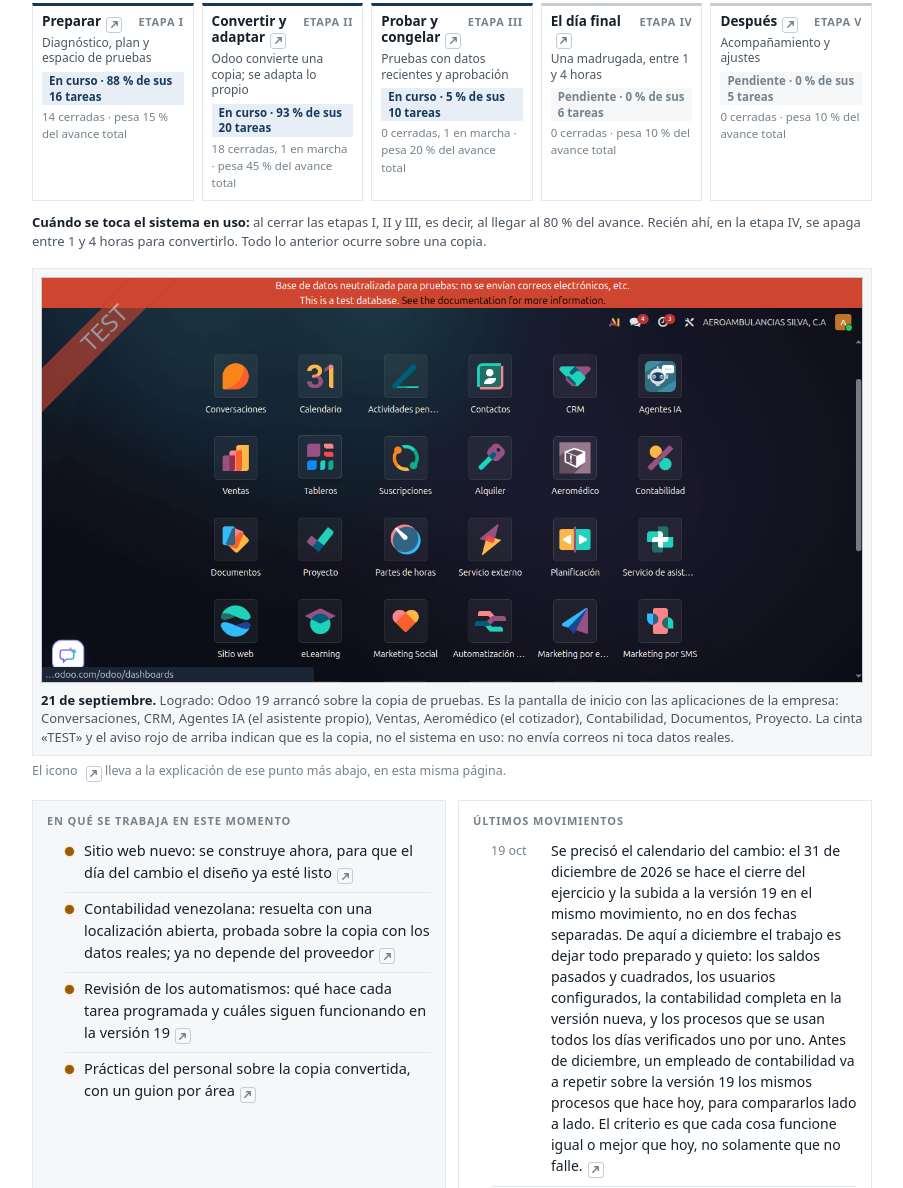
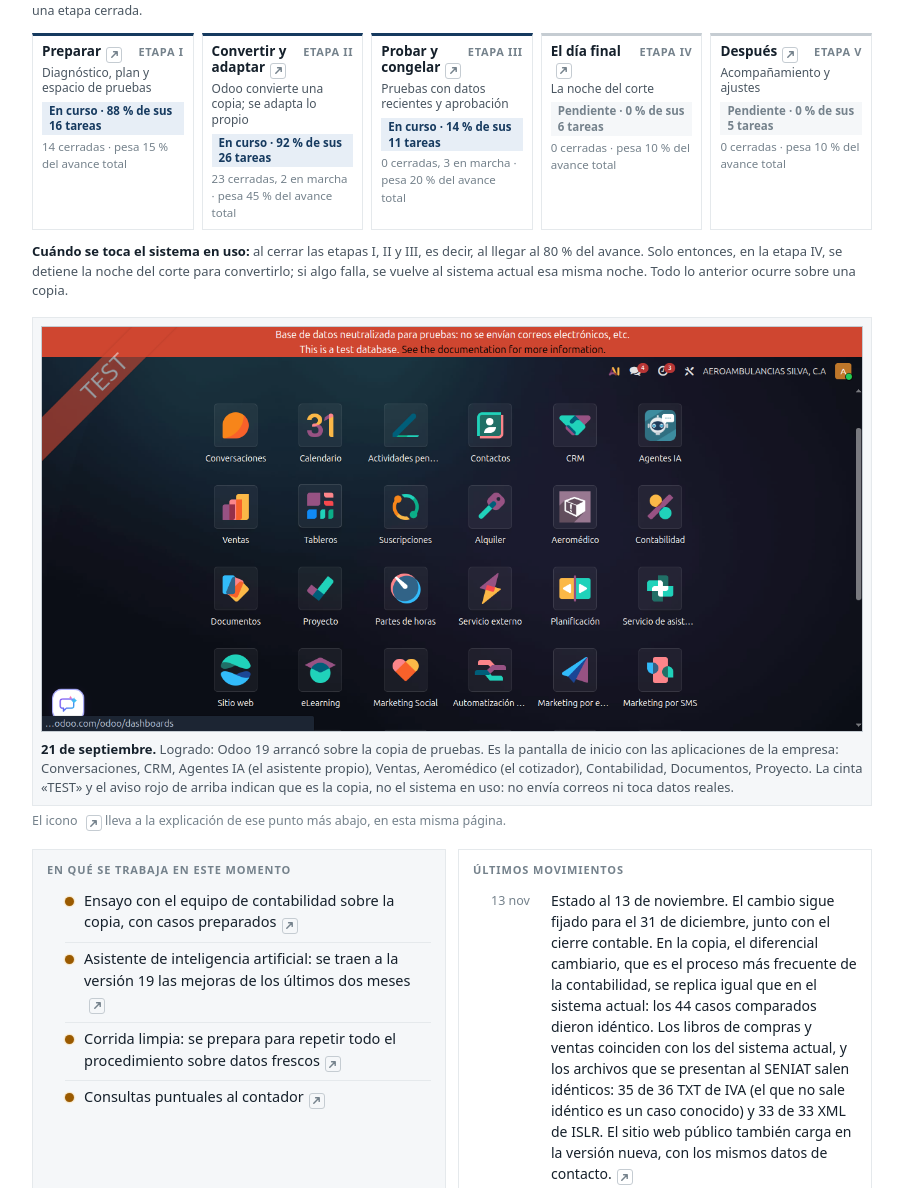
Before and after one commit to agenciakrea-hub/silva-migracion-odoo19, a plain HTML site: page index.html in a window 1280 px wide. Shown: the part 432-1620 px from the top of the page, without its empty margins (188-1091 px from the left). Drawn offline with Linux system fonts and the light colour scheme.

Commit message:
Estado al 13 de noviembre: auditoría con diez hallazgos (nueve resueltos, el décimo con el contador), la parada se mide en el ensayo general y hay vuelta atrás esa noche

```diff
--- a/index.html
+++ b/index.html
@@ -214,22 +214,22 @@
 
 <script>
 const ESTADO = {
-  actualizado: '19 de octubre de 2026',
-  etapaActual: 0,
-  estimacion: 'El cambio de versión se hará el 31 de diciembre de 2026, junto con el cierre del ejercicio y en el mismo movimiento: es la forma más limpia de migrar una contabilidad, sin períodos partidos entre dos versiones. Hasta entonces se trabaja sobre la copia y en el sitio web nuevo, y antes de diciembre un empleado de contabilidad repite sus procesos habituales sobre la versión nueva para compararlos.',
-  produccion: 'El sistema que se usa hoy sigue en la versión 16, funcionando con normalidad. Todo el trabajo de esta etapa ocurre fuera de él, sobre una copia.',
+  actualizado: '13 de noviembre de 2026',
+  etapaActual: 1,
+  estimacion: 'El cambio de versión sigue fijado para el 31 de diciembre de 2026, junto con el cierre del ejercicio y en el mismo movimiento: es la forma más limpia de migrar una contabilidad, sin períodos partidos entre dos versiones. Hasta entonces se trabaja sobre la copia, incluido el ensayo con el equipo de contabilidad, con casos preparados.',
+  produccion: 'El sistema que se usa hoy sigue en la versión 16, funcionando con normalidad, y la auditoría del 4 de noviembre lo encontró sano en lo que mira la contabilidad. Todo el trabajo de esta etapa ocurre fuera de él, sobre una copia.',
   // Frentes abiertos en paralelo (lo que se está haciendo hoy, no lo que se hará).
   frentes: [
-    'Sitio web nuevo: se construye ahora, para que el día del cambio el diseño ya esté listo',
-    'Contabilidad venezolana: resuelta con una localización abierta, probada sobre la copia con los datos reales; ya no depende del proveedor',
-    'Revisión de los automatismos: qué hace cada tarea programada y cuáles siguen funcionando en la versión 19',
-    'Prácticas del personal sobre la copia convertida, con un guion por área'
+    'Ensayo con el equipo de contabilidad sobre la copia, con casos preparados',
+    'Asistente de inteligencia artificial: se traen a la versión 19 las mejoras de los últimos dos meses',
+    'Corrida limpia: se prepara para repetir todo el procedimiento sobre datos frescos',
+    'Consultas puntuales al contador'
   ],
   doc: 'https://claude.ai/artifact/1po3HJB3ecQcTaefvMnFYB',
   // Peso de cada etapa en el avance total. Producción se interviene al empezar la etapa IV: al 80 %.
   pesos: [15, 45, 20, 10, 10],
   etapas: [
-    { n: 'I', nombre: 'Preparar', dur: 'Diagnóstico, plan y espacio de pruebas', quien: ['nos', 'odoo'], prod: 'Producción se toca una sola vez, al final, una madrugada.', items: [
+    { n: 'I', nombre: 'Preparar', dur: 'Diagnóstico, plan y espacio de pruebas', quien: ['nos', 'odoo'], prod: 'Producción se toca una sola vez, al final, la noche del corte.', items: [
       { t: 'Inventario de todo lo que no es de Odoo: 37 piezas, clasificadas una por una', e: 'hecho', f: '10 sep' },
       { t: 'Revisión de las 302 automatizaciones del sistema; 113 hechas a mano, analizadas', e: 'hecho', f: '10 sep' },
       { t: 'Medición del sistema: tamaño, usuarios, actividad por día y por hora', e: 'hecho', f: '10 sep' },
@@ -244,8 +244,8 @@ const ESTADO = {
       { t: 'Rama de trabajo para la versión 19 creada y publicada, con dependencias corregidas', e: 'hecho', f: '16 sep' },
       { t: 'WhatsApp: evaluado y decidido — no se repone el módulo actual (sin mensajes desde diciembre de 2025) y su historial quedó exportado', e: 'hecho', f: '28 sep' },
       { t: 'Pedido a Odoo de la primera copia convertida a la versión 19', e: 'hecho', f: '16 sep' },
-      { t: 'Limpieza del sistema: sacar lo que no se usa, una madrugada, con respaldo', e: 'pend' },
-      { t: 'Historial fiscal resguardado, según lo que se decida con la contabilidad', e: 'pend' }
+      { t: 'Limpieza del sistema: sacar lo que no se usa, la noche del corte, con respaldo', e: 'pend' },
+      { t: 'Historial fiscal resguardado', e: 'pend' }
     ]},
     { n: 'II', nombre: 'Convertir y adaptar', dur: 'Odoo convierte una copia; se adapta lo propio', quien: ['odoo', 'nos'], prod: 'Producción no se toca. Nadie nota nada.', items: [
       { t: 'Primer ensayo de conversión: detectó tasas de cambio repetidas por día; corregido sin borrar ni alterar ningún documento', e: 'hecho', f: '16 sep' },
@@ -267,21 +267,28 @@ const ESTADO = {
       { t: 'Cuadre de cifras sobre la copia: asientos, apuntes y saldos coinciden al centavo; las únicas diferencias son cambios de Odoo 19 en cómo registra los pagos, a validar con el contador', e: 'hecho', f: '18 sep' },
       { t: 'Guía corta por área y guiones de práctica, uno por cada área, listos para repartir', e: 'hecho', f: '22 sep' },
       { t: 'Segunda copia convertida, con datos más frescos', e: 'hecho', f: '18 sep' },
-      { t: 'Conversión de la copia completada sin errores: todo lo propio instalado; los datos de los 34 módulos externos sin versión 19 conservados intactos, a la espera de las decisiones sobre sus pantallas', e: 'hecho', f: '21 sep' }
+      { t: 'Conversión de la copia completada sin errores: todo lo propio instalado; los datos de los 34 módulos externos sin versión 19 conservados intactos', e: 'hecho', f: '21 sep' },
+      { t: 'Auditoría del sistema actual y de la contabilidad: el sistema actual está sano en lo que mira la contabilidad; se encontraron diez cosas que su contabilidad venezolana hace sola y que la versión nueva todavía no hacía', e: 'hecho', f: '4 nov' },
+      { t: 'Diferencial cambiario, el proceso más frecuente de la contabilidad, igual que en el sistema actual: los 44 casos comparados en la copia dieron idéntico', e: 'hecho' },
+      { t: 'Libros de compras y ventas iguales a los del sistema actual; los archivos que se presentan al SENIAT salen idénticos: 35 de 36 TXT de IVA (el que no sale idéntico es un caso conocido) y 33 de 33 XML de ISLR', e: 'hecho' },
+      { t: 'El sitio web público carga en la versión 19 con los mismos datos de contacto', e: 'hecho' },
+      { t: 'Nueve de las diez cosas de la auditoría y el «monto a retener» de la factura, resueltos como en el sistema actual y probados en la copia: número de control, precios, retenciones, contactos y validaciones. La décima, la numeración de los comprobantes de retención, espera la respuesta del contador', e: 'hecho', f: '12 nov' },
+      { t: 'Mejoras del asistente de inteligencia artificial de los últimos dos meses, traídas a la versión 19', e: 'curso' }
     ]},
     { n: 'III', nombre: 'Probar y congelar', dur: 'Pruebas con datos recientes y aprobación', quien: ['nos'], prod: 'Producción congelada: nadie cambia nada.', items: [
       { t: 'Copia nueva, con datos de menos de una semana', e: 'pend' },
+      { t: 'Preparación de la corrida limpia, que repite todo el procedimiento sobre datos frescos', e: 'curso' },
       { t: 'Prácticas con los empleados sobre la copia en 19: cada área repite su trabajo diario', e: 'pend' },
-      { t: 'Contabilidad prueba: factura, retención, cierre', e: 'pend' },
+      { t: 'Ensayo con el equipo de contabilidad sobre la copia, con casos preparados', e: 'curso' },
       { t: 'Asistente de inteligencia artificial probado con casos reales del día a día', e: 'pend' },
       { t: 'Correcciones aplicadas y segunda ronda de prácticas con la copia actualizada', e: 'pend' },
       { t: 'Sitio web nuevo probado en celular y escritorio, con mediciones', e: 'pend' },
       { t: 'Conexiones con otros sistemas probadas', e: 'pend' },
-      { t: 'Plan de contingencia escrito y ensayado: qué se hace si algo falla esa madrugada', e: 'curso' },
+      { t: 'Plan de contingencia escrito y ensayado: qué se hace si algo falla esa noche', e: 'curso' },
       { t: 'Ensayo general, cronometrado', e: 'pend' },
-      { t: 'Visto bueno final para fijar el día', e: 'pend' }
+      { t: 'Visto bueno final antes del cambio', e: 'pend' }
     ]},
-    { n: 'IV', nombre: 'El día final', dur: 'Una madrugada, entre 1 y 4 horas', quien: ['odoo', 'nos'], prod: 'Producción apagada entre 1 y 4 horas. Sin vuelta atrás.', items: [
+    { n: 'IV', nombre: 'El día final', dur: 'La noche del corte', quien: ['odoo', 'nos'], prod: 'La empresa sin operar o en modo mínimo; la duración se mide en el ensayo general. Si algo falla, se vuelve al sistema actual esa misma noche.', items: [
       { t: 'Aviso a los usuarios', e: 'pend' },
       { t: 'Respaldo manual descargado y verificado', e: 'pend' },
       { t: 'Odoo convierte producción a 19', e: 'pend' },
@@ -302,8 +309,11 @@ const ESTADO = {
     { src: 'img/odoo19-copia-2026-09-21.png', alt: 'Pantalla de inicio de Odoo 19 sobre la copia de pruebas, con las aplicaciones de la empresa y la cinta TEST', f: '21 de septiembre',
       t: 'Logrado: Odoo 19 arrancó sobre la copia de pruebas. Es la pantalla de inicio con las aplicaciones de la empresa: Conversaciones, CRM, Agentes IA (el asistente propio), Ventas, Aeromédico (el cotizador), Contabilidad, Documentos, Proyecto. La cinta «TEST» y el aviso rojo de arriba indican que es la copia, no el sistema en uso: no envía correos ni toca datos reales.' }
   ],
-  viene: ['Construir el sitio web nuevo', 'Respuestas de la contabilidad sobre doce consultas, para cerrar el detalle fiscal', 'Validar con el contador los pagos en proceso y las cuentas transitorias', 'Prácticas con los empleados sobre la copia convertida', 'Cierre del ejercicio en diciembre y cambio de versión en enero'],
+  viene: ['Construir el sitio web nuevo', 'Respuestas de la contabilidad a las consultas pendientes, para cerrar el detalle fiscal', 'Validar con el contador los pagos en proceso y las cuentas transitorias', 'Prácticas con los empleados sobre la copia convertida', 'Corrida limpia: todo el procedimiento repetido sobre datos frescos', 'Cierre del ejercicio y cambio de versión, en un mismo movimiento, a partir del 31 de diciembre'],
   novedades: [
+    { f: '13 nov', t: 'Estado al 13 de noviembre. El cambio sigue fijado para el 31 de diciembre, junto con el cierre contable. En la copia, el diferencial cambiario, que es el proceso más frecuente de la contabilidad, se replica igual que en el sistema actual: los 44 casos comparados dieron idéntico. Los libros de compras y ventas coinciden con los del sistema actual, y los archivos que se presentan al SENIAT salen idénticos: 35 de 36 TXT de IVA (el que no sale idéntico es un caso conocido) y 33 de 33 XML de ISLR. El sitio web público también carga en la versión nueva, con los mismos datos de contacto.' },
+    { f: '12 nov', t: 'Quedaron hechas, como en el sistema actual, nueve de las diez cosas que encontró la auditoría y el «monto a retener» de la factura, y se probaron sobre la copia. La décima, la numeración de los comprobantes de retención, espera la respuesta del contador. Número de control: la numeración de las facturas sigue exactamente la serie actual, sin huecos ni números repetidos, y lo mismo las notas de crédito y de débito. Precios: pasan a bolívares al cambiar la moneda de la factura; vuelve el precio en dólares de los productos en presupuestos y tarifas, y las compras usan la tasa del pedido. Retenciones: el «monto a retener» sale en la factura impresa a los clientes agentes de retención, igual que hoy. Contactos: se piden los datos fiscales como hoy, sin frenar los contactos que crean automáticamente la central telefónica y el sistema de oportunidades. Validaciones: el impuesto es obligatorio en cada línea, y el número de control, en las compras nuevas. Se verificó con dos revisiones independientes y con una corrida completa sobre la copia de producción, con controles que comparan contra los documentos reales.' },
+    { f: '4 nov', t: 'Se hizo una auditoría del sistema actual y de la contabilidad. El sistema actual está sano en lo que mira la contabilidad. Se encontraron diez cosas que la contabilidad venezolana del sistema actual hace sola y la de la versión nueva no.' },
     { f: '19 oct', t: 'Se precisó el calendario del cambio: el 31 de diciembre de 2026 se hace el cierre del ejercicio y la subida a la versión 19 en el mismo movimiento, no en dos fechas separadas. De aquí a diciembre el trabajo es dejar todo preparado y quieto: los saldos pasados y cuadrados, los usuarios configurados, la contabilidad completa en la versión nueva, y los procesos que se usan todos los días verificados uno por uno. Antes de diciembre, un empleado de contabilidad va a repetir sobre la versión 19 los mismos procesos que hace hoy, para compararlos lado a lado. El criterio es que cada cosa funcione igual o mejor que hoy, no solamente que no falle.' },
     { f: '6 oct', t: 'Quedó escrito el procedimiento del cierre del ejercicio 2026, con el calendario de octubre a enero y lo que la contabilidad tiene que dejar listo en cada mes. Aclara algo que conviene tener claro: no hay un «pase de saldos» al cambiar de versión. La versión 19 no empieza de cero: se convierte la base completa, con los cuatro ejercicios, los 36.948 asientos y todo el historial. El cierre del ejercicio es lo que la contabilidad hace todos los años y se hace antes, en la versión actual, para que el año quede sellado en el sistema donde se trabajó. Al preparar el procedimiento se midió el estado de hoy: 38 asientos de 2026 en borrador, 210 partidas sin conciliar en clientes y proveedores, y ninguna fecha de bloqueo configurada, de modo que hoy se puede modificar un asiento de un año anterior. Nada de eso es un problema actual, pero conviene resolverlo antes de diciembre.' },
     { f: '6 oct', t: 'La contabilidad venezolana quedó resuelta sin depender del proveedor. Se probó sobre la copia, con los datos reales de la empresa: las retenciones de IVA, ISLR e IGTF calculan exactamente lo mismo que hoy —se compararon cinco comprobantes emitidos en septiembre y coincidieron al céntimo, incluido el descuento del ISLR que depende de la unidad tributaria—, el Libro de Compras y Ventas da los mismos totales con la separación correcta entre operaciones gravadas y exentas, y el número de control de las 2.733 facturas que lo tienen se trasladó idéntico. Las cuentas contables de la empresa no se tocaron: la localización nueva agrega su propio plan al lado, sin modificar ninguna de las 225 existentes. Todo el procedimiento se corrió de punta a punta sobre una copia regenerada desde cero, para confirmar que funciona en orden. Quedan doce consultas para la contabilidad, reunidas en un solo documento.' },
@@ -356,7 +366,7 @@ const ESTADO = {
   $('stagesub').textContent = (E.etapaActual + 1) + ' de 5 · ' + Math.round(prog[E.etapaActual] * 100) + ' % de sus ' + cur.items.length + ' tareas';
   const corte = E.pesos.slice(0, 3).reduce((a, b) => a + b, 0);
   $('corte').textContent = 'Al ' + corte + ' %';
-  $('cortesub').textContent = 'Entre 1 y 4 horas, una madrugada';
+  $('cortesub').textContent = 'Una noche; la duración se mide en el ensayo general';
   $('prodv').textContent = 'Odoo 16';
   $('prodsub').textContent = 'Funcionando con normalidad';
   $('frentes').innerHTML = E.frentes.map(t => `<li><span class="dot" aria-hidden="true"></span><span>${t}${ir('etapa-' + cur.n, 'Ver el detalle de la etapa en curso')}</span></li>`).join('');
@@ -370,7 +380,7 @@ const ESTADO = {
   $('tlcomo').innerHTML = `<b>Cómo leer la barra:</b> cada tramo es una etapa y su ancho es lo que esa etapa pesa en el avance total (la II, convertir y adaptar, es la más larga: ${E.pesos[1]} %). El relleno de cada tramo es lo ya hecho de esa etapa, medido sobre sus propias tareas (una tarea en marcha cuenta la mitad); el verde, una etapa cerrada.`;
   const lbl = { hecho: 'Hecha', curso: 'En curso', pend: 'Pendiente' };
   $('etapas').innerHTML = E.etapas.map((s, i) => `<div class="etapa ${est(i)}"><div class="t"><span>${s.nombre}${ir('etapa-' + s.n, 'Ver el detalle de la etapa ' + s.n)}</span><span class="n">ETAPA ${s.n}</span></div><div class="d">${s.dur}</div><div class="e"><span class="s ${est(i)}">${lbl[est(i)]} · ${Math.round(prog[i] * 100)} % de sus ${s.items.length} tareas</span><span class="peso">${s.items.filter(x => x.e === 'hecho').length} cerradas${s.items.some(x => x.e === 'curso') ? ', ' + s.items.filter(x => x.e === 'curso').length + ' en marcha' : ''} · pesa ${E.pesos[i]} % del avance total</span></div></div>`).join('');
-  $('tlnota').innerHTML = `<b>Cuándo se toca el sistema en uso:</b> al cerrar las etapas I, II y III, es decir, al llegar al ${corte} % del avance. Recién ahí, en la etapa IV, se apaga entre 1 y 4 horas para convertirlo. Todo lo anterior ocurre sobre una copia.`;
+  $('tlnota').innerHTML = `<b>Cuándo se toca el sistema en uso:</b> al cerrar las etapas I, II y III, es decir, al llegar al ${corte} % del avance. Solo entonces, en la etapa IV, se detiene la noche del corte para convertirlo; si algo falla, se vuelve al sistema actual esa misma noche. Todo lo anterior ocurre sobre una copia.`;
 
   $('hechos').innerHTML = hechos.slice(-4).reverse().map(i => `<li>${i.t}${ir(i.id, 'Ver este punto en el detalle de la etapa ' + i.etapa)}</li>`).join('') + (hechos.length > 4 ? `<li style="color:var(--fg-3)">y ${hechos.length - 4} más, en el detalle${ir('detalle-titulo', 'Ir al detalle por etapa')}</li>` : '');
   $('curso').innerHTML = curso.map(i => `<li>${i.t}${ir(i.id, 'Ver este punto en el detalle de la etapa ' + i.etapa)}</li>`).join('');
```
